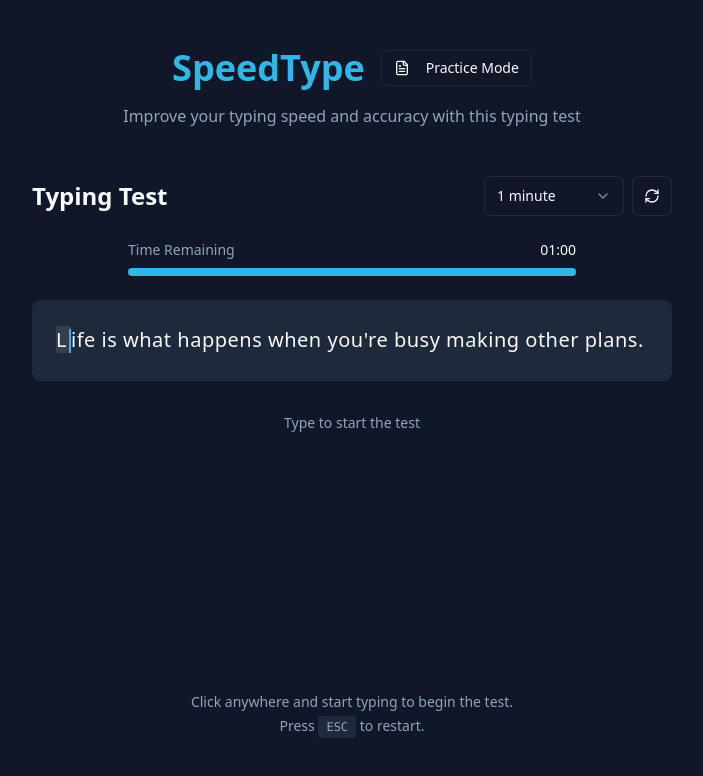
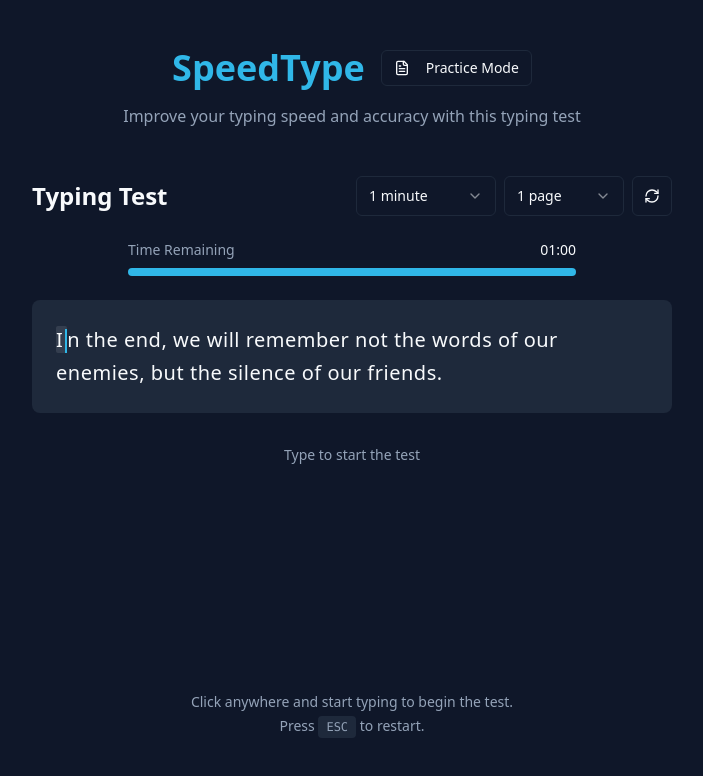
Before and after one commit to golu565453/speedy-wordsmith-web, a React (Vite) app: page / in a window 1280 px wide. Shown: the top 776 px of the page, without its empty margins (288-991 px from the left). Built offline with nearby package versions, Linux system fonts and the light colour scheme.

Commit message:
Add page selection option
Add a page selection option next to the timer options in the typing test component.

```diff
--- a/src/components/TypingTest.tsx
+++ b/src/components/TypingTest.tsx
@@ -15,6 +15,13 @@ const timerOptions: TimerOption[] = [
   { value: 300, label: "5 minutes" }
 ];
 
+const pageOptions = [
+  { value: 1, label: "1 page" },
+  { value: 2, label: "2 pages" },
+  { value: 3, label: "3 pages" },
+  { value: 5, label: "5 pages" }
+];
+
 const TypingTest: React.FC = () => {
   const [quote, setQuote] = useState<string>("");
   const [characters, setCharacters] = useState<CharacterState[]>([]);
@@ -22,6 +29,7 @@ const TypingTest: React.FC = () => {
   const [isTestActive, setIsTestActive] = useState<boolean>(false);
   const [isTestComplete, setIsTestComplete] = useState<boolean>(false);
   const [timerDuration, setTimerDuration] = useState<number>(60);
+  const [pageCount, setPageCount] = useState<number>(1);
   const [timeElapsed, setTimeElapsed] = useState<number>(0);
   const [correctChars, setCorrectChars] = useState<number>(0);
   const [incorrectChars, setIncorrectChars] = useState<number>(0);
@@ -43,7 +51,11 @@ const TypingTest: React.FC = () => {
 
   // Reset the test
   const resetTest = useCallback(() => {
-    const newQuote = getRandomQuote();
+    let newQuote = "";
+    for (let i = 0; i < pageCount; i++) {
+      if (i > 0) newQuote += " ";
+      newQuote += getRandomQuote();
+    }
     setQuote(newQuote);
     setCharacters(initializeCharacters(newQuote));
     setCurrentIndex(0);
@@ -57,7 +69,14 @@ const TypingTest: React.FC = () => {
       inputRef.current.value = "";
       inputRef.current.focus();
     }
-  }, [initializeCharacters]);
+  }, [initializeCharacters, pageCount]);
+
+  // Reset test when page count changes
+  useEffect(() => {
+    if (!isTestActive) {
+      resetTest();
+    }
+  }, [pageCount, resetTest, isTestActive]);
 
   // Handle key press
   const handleKeyDown = (e: React.KeyboardEvent<HTMLInputElement>) => {
@@ -165,6 +184,11 @@ const TypingTest: React.FC = () => {
     resetTest();
   };
 
+  // Handle page count change
+  const handlePageChange = (value: string) => {
+    setPageCount(Number(value));
+  };
+
   // Render characters with styling
   const renderText = () => {
     return (
@@ -203,6 +227,23 @@ const TypingTest: React.FC = () => {
                 </SelectTrigger>
                 <SelectContent>
                   {timerOptions.map((option) => (
+                    <SelectItem key={option.value} value={option.value.toString()}>
+                      {option.label}
+                    </SelectItem>
+                  ))}
+                </SelectContent>
+              </Select>
+
+              <Select
+                value={pageCount.toString()}
+                onValueChange={handlePageChange}
+                disabled={isTestActive}
+              >
+                <SelectTrigger className="w-[120px]">
+                  <SelectValue placeholder="Select pages" />
+                </SelectTrigger>
+                <SelectContent>
+                  {pageOptions.map((option) => (
                     <SelectItem key={option.value} value={option.value.toString()}>
                       {option.label}
                     </SelectItem>
```
